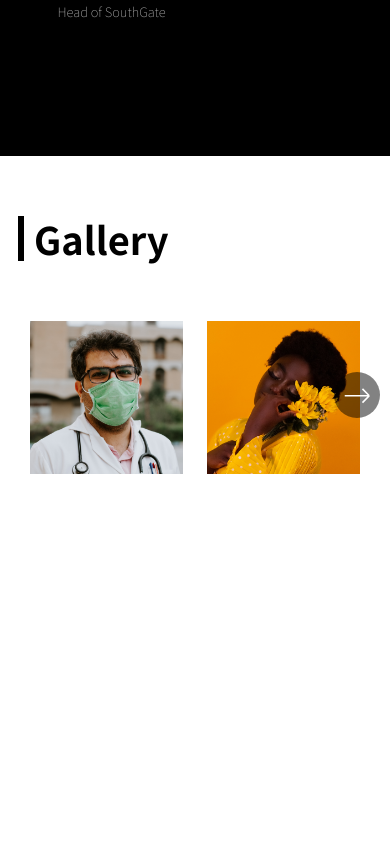
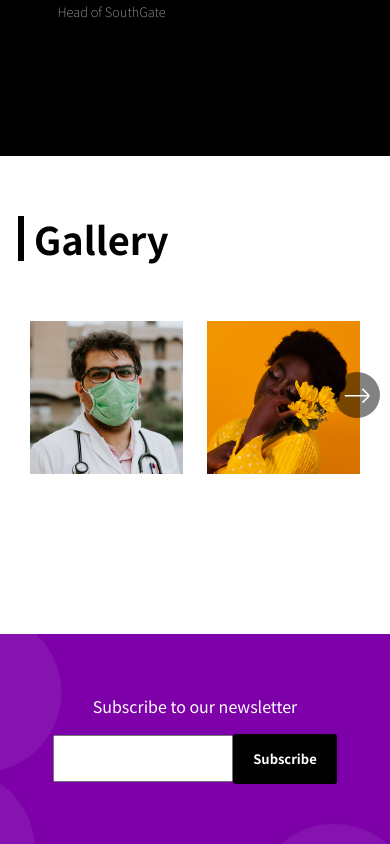
Before and after one commit to MoshoodRafiu/covisoft-app, a Vue app: page / in a window 390 px wide. Shown: the part 3855-4699 px from the top of the page. Before the commit the page ends 4489 px from the top, so only its background shows below. Built offline with nearby package versions, Linux system fonts and the light colour scheme.

Commit message:
Add newsletter section

```diff
--- /dev/null
+++ b/src/components/home/Newsletter.vue
@@ -0,0 +1,60 @@
+<template>
+  <div class="app-section newsletter">
+    <div class="text-center mb-3">Subscribe to our newsletter</div>
+    <div class="row">
+      <div class="col-md-6 d-flex align-items-center justify-content-center mx-auto">
+        <div>
+          <input class="newsletter-form-input" type="text">
+        </div>
+        <div>
+          <button class="newsletter-form-button">Subscribe</button>
+        </div>
+      </div>
+    </div>
+  </div>
+</template>
+
+<script>
+
+</script>
+
+<style>
+  .app-section.newsletter{
+    background: url("../../../public/images/newsletter.png");
+    color: var(--white);
+  }
+  .newsletter-form-input{
+    height: 47px;
+    width: 300px;
+  }
+  .newsletter-form-input:focus,
+  .newsletter-form-input:active{
+    outline: none;
+  }
+  .newsletter-form-button{
+    text-decoration: none;
+    color: var(--white);
+    background: var(--black);
+    padding: 15px 50px;
+    font-size: 13px;
+    font-weight: bolder;
+    border-radius: 3px;
+    border: none;
+  }
+  @media screen and (max-width: 600px) {
+    .newsletter-form-input{
+      width: 200px;
+    }
+    .newsletter-form-button{
+      padding: 15px 20px;
+    }
+  }
+  @media screen and (max-width: 400px) {
+    .newsletter-form-input{
+      width: 180px;
+    }
+    .newsletter-form-button{
+      padding: 15px 20px;
+    }
+  }
+</style>
--- a/src/views/Home.vue
+++ b/src/views/Home.vue
@@ -4,6 +4,7 @@
     <app-home-blog/>
     <app-home-testimonies/>
     <app-home-gallery/>
+    <app-home-newsletter/>
   </div>
 </template>
 
@@ -12,6 +13,7 @@ import appHomeHeader from '@/components/home/Header';
 import appHomeBlog from '@/components/home/Blog';
 import appHomeTestimonies from '@/components/home/Testimonies';
 import appHomeGallery from '@/components/home/Gallery';
+import appHomeNewsletter from '@/components/home/Newsletter';
 
 export default {
   name: 'Home',
@@ -19,7 +21,8 @@ export default {
     appHomeHeader,
     appHomeBlog,
     appHomeTestimonies,
-    appHomeGallery
+    appHomeGallery,
+    appHomeNewsletter
   }
 }
 </script>
```
Also changed, not shown: public/images/newsletter.png (added).
